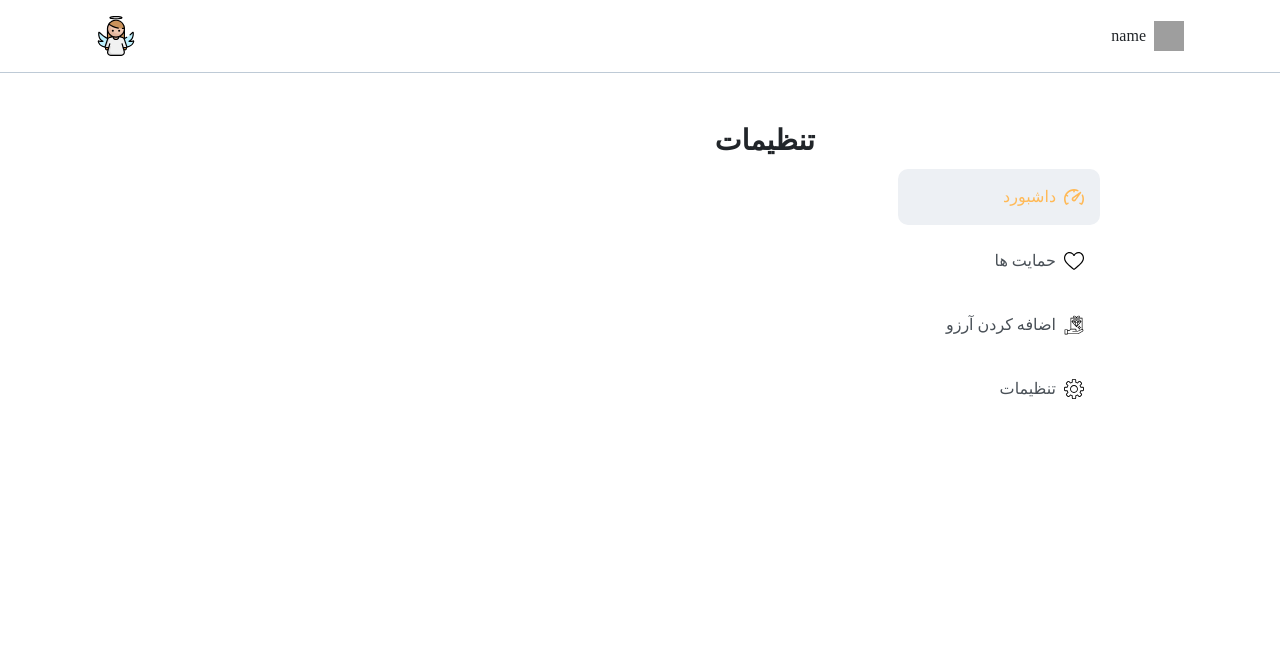
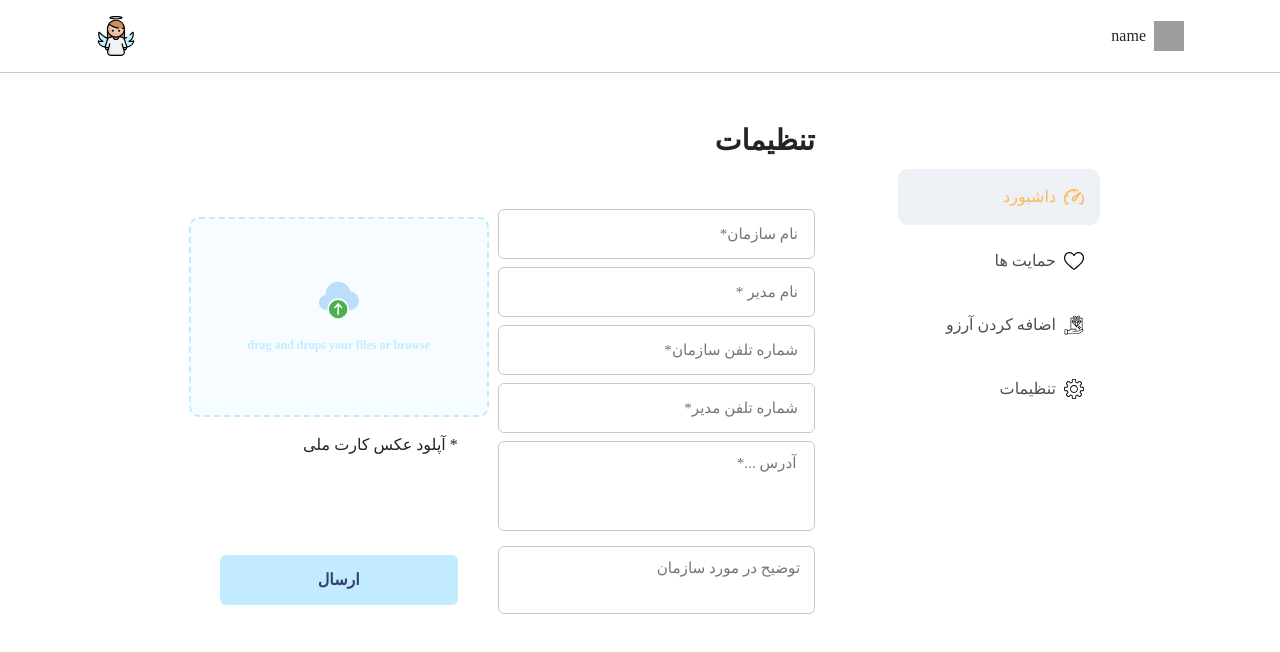
Before and after one commit to sanazjavadi/dashboard-angel, a React (Create React App) app: page /setting in a window 1280 px wide. Shown: the top 652 px of the page. Built offline with nearby package versions, Linux system fonts and the light colour scheme; grey boxes are pictures that could not be loaded.

Commit message:
upload image component

```diff
--- /dev/null
+++ b/src/component/Button/index.js
@@ -0,0 +1,20 @@
+import React from 'react'
+
+//styles
+import styles from './styles/button.module.scss'
+
+export function Button(props) {
+
+    const { children, size, theme, handleClick } = props;
+    return (
+        <button
+        type="button"
+        onClick={handleClick}
+        className={`${styles[`btn-${size}`]} ${styles[`${theme}`]}`}
+      >
+        {children}
+      </button>
+    )
+}
+
+export default Button;
--- /dev/null
+++ b/src/component/Button/styles/button.module.scss
@@ -0,0 +1,42 @@
+@import '../../../design/index.scss';
+
+.btn {
+    font-family: 'Samim';
+      font-weight: $butten-font-weight;
+      min-width: 150px;
+      border: $size-button-border solid transparent;
+      padding: $size-button-padding;
+      font-size: $button-font-size;
+      height: 50px;
+      line-height: $button-line-height;
+      border-radius: $size-button-border-radius;
+      transition: all 0.5s linear;
+      &:disabled {
+        opacity: 0.5;
+        cursor: not-allowed;
+      }
+    }
+    .darkbtn {
+      @extend .btn;
+      color: white;
+      background-color: $dark-blue;
+      &:hover {
+        background: darken($dark-blue, 7px);
+      }
+    }
+    .lightbtn {
+      @extend .btn;
+      color: $dark-blue;
+      background-color: $light-blue;
+      &:hover {
+        background: darken($light-blue, 7px);
+      }
+    }
+    .btn-lg {
+      @extend .btn;
+      padding: 0 1.5rem;
+    }
+    .btn-block {
+      @extend .btn;
+      width: 100%;
+    }
--- /dev/null
+++ b/src/component/UploadImage/index.js
@@ -0,0 +1,20 @@
+import React from 'react'
+
+//styles
+import styles from './styles/uploadImage.module.scss'
+
+//assets
+import UploadSvg from '../../svg/Upload'
+
+function UploadImage(props) {
+
+
+    return (
+        <div className={styles.uploadArea}>
+        <UploadSvg heigth="40" width="40" />
+        <div className="mt-3">drag and drops your files or  browse</div>
+    </div>
+    )
+}
+
+export default UploadImage
--- /dev/null
+++ b/src/component/UploadImage/styles/uploadImage.module.scss
@@ -0,0 +1,19 @@
+@import '../../../design/index.scss';
+
+
+.uploadArea{
+    width:100%;
+    max-width: 300px;
+    height:200px;
+    border:2px dashed $light-blue;
+    border-radius:10px;
+    color:$light-blue;
+    background-color: lighten($light-blue, 10px);
+    display: flex;
+    flex-direction: column;
+    justify-content: center;
+    align-items: center;
+    font-weight: 900;
+    font-size: 12px;
+    cursor: pointer;
+  }
--- a/src/component/progress/index.js
+++ b/src/component/progress/index.js
@@ -6,10 +6,14 @@ import styles from './styles/progress.module.scss'
  function Progress({percantage}) {
 
     return (
+        <div className={`d-flex flex-column align-items-center ${styles['progress-wrapper']}`}>
+
         <div className={styles.progress}>
+
         <div className={styles['progress-done']} data-done="60" style={{'width': percantage}}>
-        {percantage}
+
         </div>
+      </div>
       </div>
     )
 }
--- a/src/component/progress/styles/progress.module.scss
+++ b/src/component/progress/styles/progress.module.scss
@@ -1,7 +1,14 @@
 @import '../../../design/index.scss';
 
+
+.progress-wrapper{
+    span{
+        font-size: 10px;
+        color:$pink;
+    }
+}
 .progress {
-    height: 10px;
+    height: 7px;
     width: 150px;
     background-color: lightgray;
     border-radius: 20px;
@@ -10,9 +17,7 @@
   .progress-done {
     height: 100%;
     width: 0;
-    font-size: 9px;
     background: linear-gradient(to left, #f2709c,#ff9472);
-    color: #fff;
     border-radius: 20px;
     display: flex;
     justify-content: center;
--- a/src/layouts/sidebar/index.js
+++ b/src/layouts/sidebar/index.js
@@ -2,8 +2,6 @@ import React, { useState } from 'react'
 import { Link } from 'react-router-dom'
 import { Links } from '../../constans/data'
 
-//components
-import Input from '../../component/Input'
 
 //styles
 import styles from './styles/sidebar.module.scss'
--- a/src/pages/addDream/index.js
+++ b/src/pages/addDream/index.js
@@ -1,4 +1,9 @@
 import React from 'react'
+
+//components
+import Input from '../../component/Input'
+import Button from '../../component/Button'
+import UploadImage from '../../component/UploadImage'
 
 function AddDreams(props) {
 
@@ -6,6 +11,34 @@ import React from 'react'
   return (
     <>
       <h3 className="title text-right"> اضافه کردن آرزو جدید</h3>
+
+
+      <form action="" className="d-flex ">
+        <div className="w-50">
+<UploadImage/>
+
+        </div>
+        <div className="w-50">
+        <div className="w-100">
+          <Input placeholder="نام" />
+        </div>
+        <div className="mt-2 w-100">
+          <Input placeholder="توضیحات" />
+        </div>
+        <div className="mt-2 w-100">
+          <Input placeholder="موضوع" />
+        </div>
+        <div className="mt-2 w-100">
+          <Input placeholder="مبلغ مورد نیاز" type="number" />
+        </div>
+      <div className="mt-2">
+    <Button size="block" theme="lightbtn">
+      اضافه کردن آرزو
+    </Button>
+  </div>
+        </div>
+
+      </form>
     </>
   )
 }
--- a/src/pages/settings/index.js
+++ b/src/pages/settings/index.js
@@ -1,13 +1,68 @@
 import React from 'react'
 
- function Setting(props) {
+//component
+import Input from '../../component/Input'
+import Button from '../../component/Button'
+import Upload from '../../component/UploadImage'
+
+//styles
+import styles from './styles/setting.module.scss'
+
+function Setting(props) {
+
+  return (
+    <div>
+      <h3 className="title text-right"> تنظیمات</h3>
+      <form className="mx-auto d-flex flex-wrap">
+        <div className={`${styles.rightForm} d-flex flex-column align-items-center mt-3`}>
 
 
-    return (
-        <div>
-                  <h3 className="title text-right"> تنظیمات</h3>
+          <Upload />
+          <span className="mt-3  w-75 text-right">آپلود عکس کارت ملی *</span>
+          <div className="w-75 mt-lg-auto mb-3 mt-4">
+            <Button size="block" theme="lightbtn">
+              ارسال
+            </Button>
+          </div>
         </div>
-    )
+        <div className={styles.rightForm}>
+          <div className={`${styles['input-area']} mt-2`}>
+            <Input placeholder="نام سازمان*" />
+          </div>
+          <div className={`${styles['input-area']} mt-2`}>
+            <Input placeholder="نام مدیر *" />
+          </div>
+
+
+          <div className={`${styles['input-area']} mt-2`}>
+            <Input placeholder="شماره تلفن سازمان*" />
+          </div>
+          <div className={`${styles['input-area']} mt-2`}>
+            <Input placeholder="شماره تلفن مدیر*" />
+          </div>
+
+          <div className={`mt-2 mx-auto ${styles['text-area']}`}>
+            <textarea
+              placeholder="  آدرس ...*"
+              rows="3"
+              className={styles['form-control']}
+            ></textarea>
+
+          </div>
+          <div className={`mt-2 mx-auto ${styles['text-area']}`}>
+            <textarea
+              placeholder=" توضیح در مورد سازمان"
+              rows="2"
+              className={styles['form-control']}
+            ></textarea>
+
+          </div>
+        </div>
+
+
+      </form>
+    </div>
+  )
 }
 
 
--- a/src/pages/settings/styles/setting.module.scss
+++ b/src/pages/settings/styles/setting.module.scss
@@ -0,0 +1,64 @@
+@import '../../../design/index.scss';
+
+.rightForm{
+    width: 50%;
+    @media (max-width:1000px){
+       width: 70%;
+       margin-left:auto ;
+       margin-right: auto;
+    }
+    @media (max-width:700px){
+     width: 100%;
+     margin-left:auto ;
+     margin-right: auto;
+  }
+}
+
+ .form-control {
+     direction: rtl;
+     width: 100%;
+     padding:10px;
+     font-size: $input-font-size;
+     line-height: $input-line-height;
+     color: $input-font-color;
+     background-color: #fff;
+     border: $size-input-border solid $input-border-color;
+     font-weight: $input-font-weight;
+     will-change: border-color, box-shadow;
+     border-radius: $size-input-border-radius;
+     resize: none;
+     box-shadow: none;
+     transition: box-shadow 0.25s cubic-bezier(0.27, 0.01, 0.38, 1.06), border 0.25s cubic-bezier(0.27, 0.01, 0.38, 1.06);
+     &:focus {
+       outline: none;
+       appearance: none;
+       border: $size-input-border solid darken($input-border-color, 20px);
+     }
+     &::placeholder{
+         direction: rtl;
+         padding: 0;
+     }
+   }
+   .uploadArea{
+     width:300px;
+     height:200px;
+     border:2px dashed $light-blue;
+     border-radius:10px;
+     color:$light-blue;
+     background-color: lighten($light-blue, 10px);
+     display: flex;
+     flex-direction: column;
+     justify-content: center;
+     align-items: center;
+     font-weight: 900;
+     font-size: 12px;
+     cursor: pointer;
+   }
+
+
+.input-area{
+ width: 100%;
+}
+.text-area{
+ width: 100%;
+}
--- /dev/null
+++ b/src/svg/Upload.js
@@ -0,0 +1,27 @@
+
+import * as React from "react";
+
+function Upload(props) {
+  return (
+
+<svg {...props} version="1.1" id="Capa_1" xmlns="http://www.w3.org/2000/svg"  x="0px" y="0px"
+	 viewBox="0 0 512.293 512.293">
+<path style={{'fill':'#BBDEFB'}} d="M402.148,149.606C384.338,63.054,299.735,7.328,213.183,25.138
+	C139.07,40.389,85.774,105.472,85.434,181.136c0,3.605,0.149,7.296,0.469,11.2C33.178,197.917-5.04,245.183,0.541,297.908
+	c5.173,48.87,46.416,85.943,95.559,85.895h11.2c-0.256-3.541-0.533-7.061-0.533-10.667c0-76.583,62.083-138.667,138.667-138.667
+	S384.1,296.553,384.1,373.136c0,3.605-0.277,7.125-0.533,10.667h11.2c64.73,0.177,117.348-52.154,117.525-116.885
+	C512.462,204.807,464.148,153.348,402.148,149.606L402.148,149.606z"/>
+<circle style={{'fill':'#4CAF50'}}  cx="245.434" cy="373.136" r="117.333"/>
+<g>
+	<path style={{'fill':'#FAFAFA'}}   d="M245.434,447.803c-5.891,0-10.667-4.776-10.667-10.667v-128c0-5.891,4.776-10.667,10.667-10.667
+		s10.667,4.776,10.667,10.667v128C256.1,443.027,251.325,447.803,245.434,447.803z"/>
+	<path style={{'fill':'#FAFAFA'}} d="M288.1,362.47c-2.831,0.005-5.548-1.115-7.552-3.115l-35.115-35.136l-35.115,35.136
+		c-4.237,4.093-10.99,3.975-15.083-0.262c-3.993-4.134-3.993-10.687,0-14.821l42.667-42.667c4.165-4.164,10.917-4.164,15.083,0
+		l42.667,42.667c4.159,4.172,4.149,10.926-0.024,15.085C293.63,361.35,290.923,362.469,288.1,362.47z"/>
+</g>
+
+</svg>
+  );
+}
+
+export default Upload;
```
Lines whose indentation alone changed are shown as unchanged.
